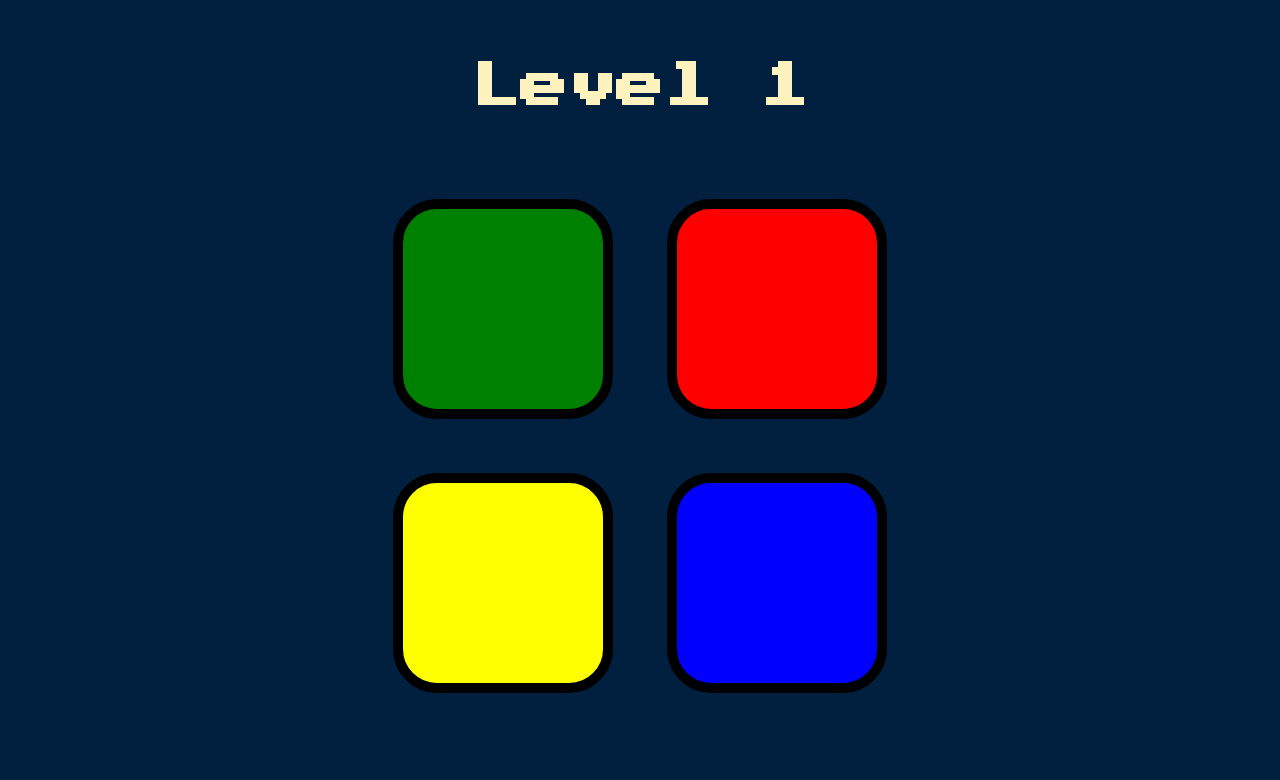
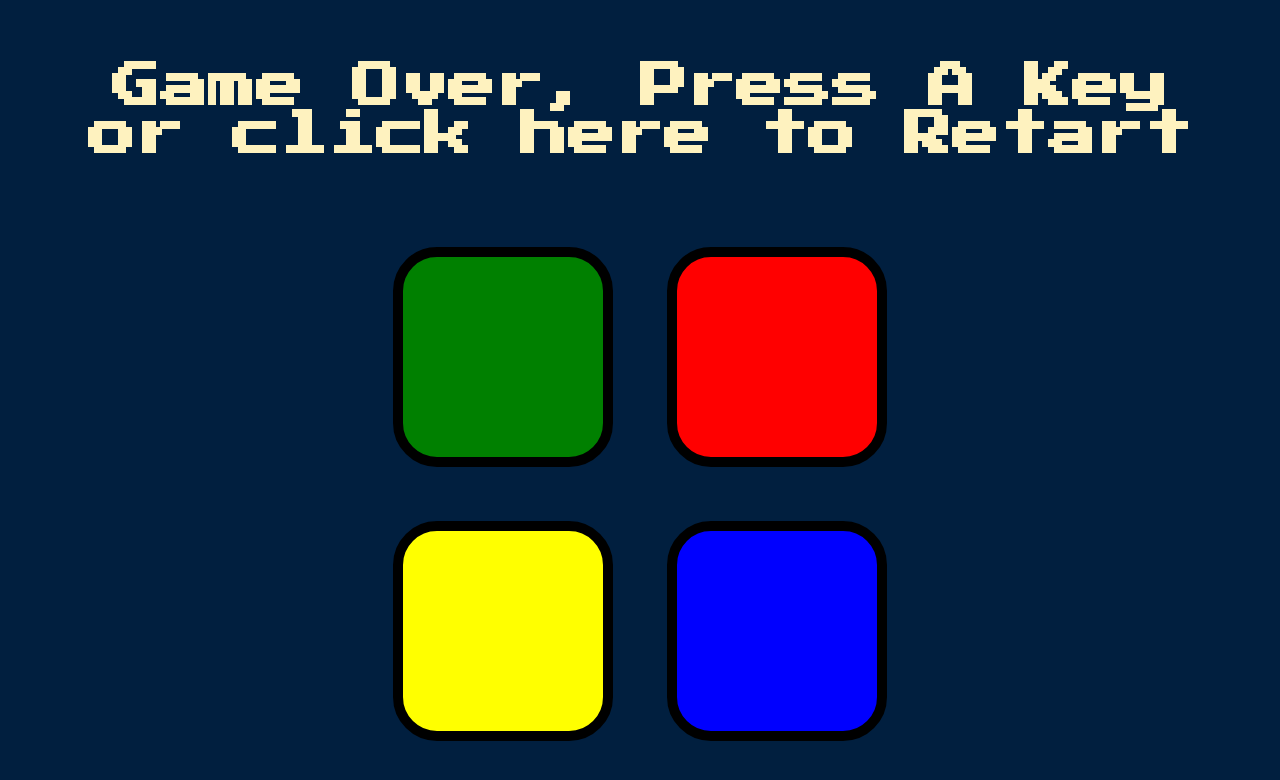
Before and after one commit to Nethrenial/simon, a plain HTML site: page index.html in a window 1280 px wide. Both pictures are taken after a click on the element 503 px from the left and 357 px from the top of the page. Drawn offline with nearby package versions, Linux system fonts and the light colour scheme.

Commit message:
Add files via upload

```diff
--- a/game.js
+++ b/game.js
@@ -56,7 +56,7 @@ $(document).keypress(function() {
     started = true;
   }
 });
-$(document).click(function() {
+$("h1").click(function() {
 
   if (!started) {
 
@@ -65,6 +65,7 @@ $(document).click(function() {
     started = true;
   }
 });
+
 
 
 
@@ -86,7 +87,7 @@ function checkAnswer(currentLevel) {
     setTimeout(function() {
       $("body").removeClass("gameover");
     }, 200);
-    $("h1").text("Game Over, Press Any Key to Restart");
+    $("h1").text("Game Over, Press A Key or click here to Retart");
     startOver();
 
 
--- a/index.html
+++ b/index.html
@@ -9,7 +9,7 @@
 </head>
 
 <body>
-  <h1 id="level-title">Press A Key/tap/click anywhere to Start</h1>
+  <h1 id="level-title">Press A Key or click here to Start</h1>
   <div class="container">
     <div lass="row">
 
```
